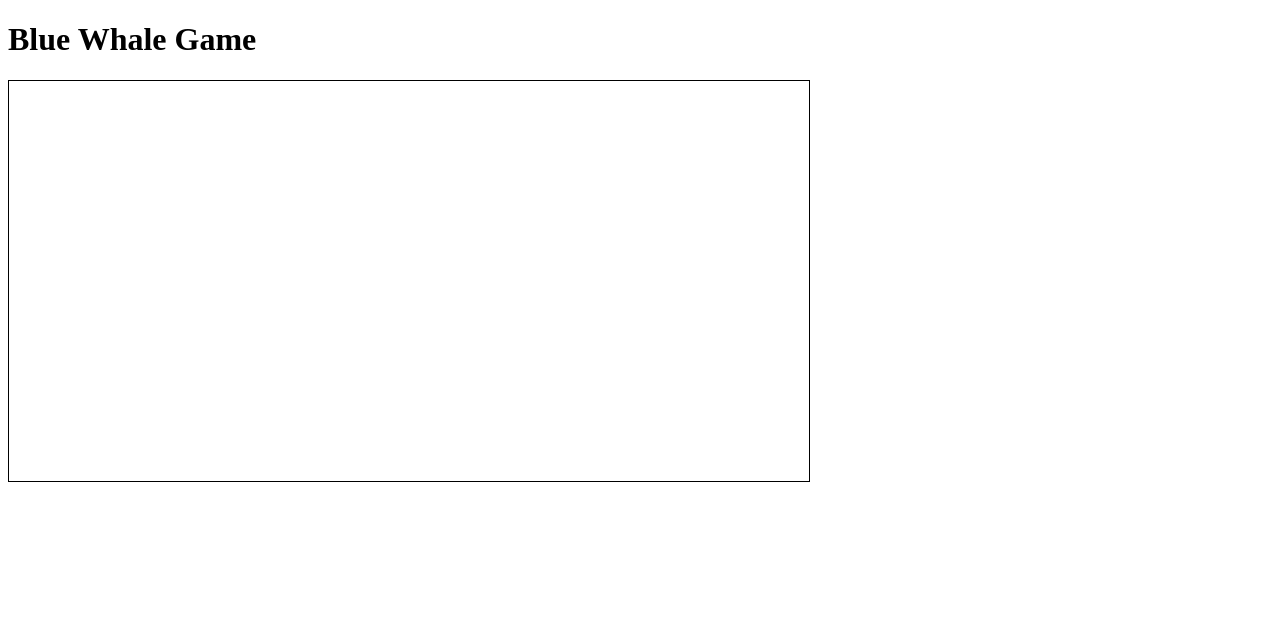
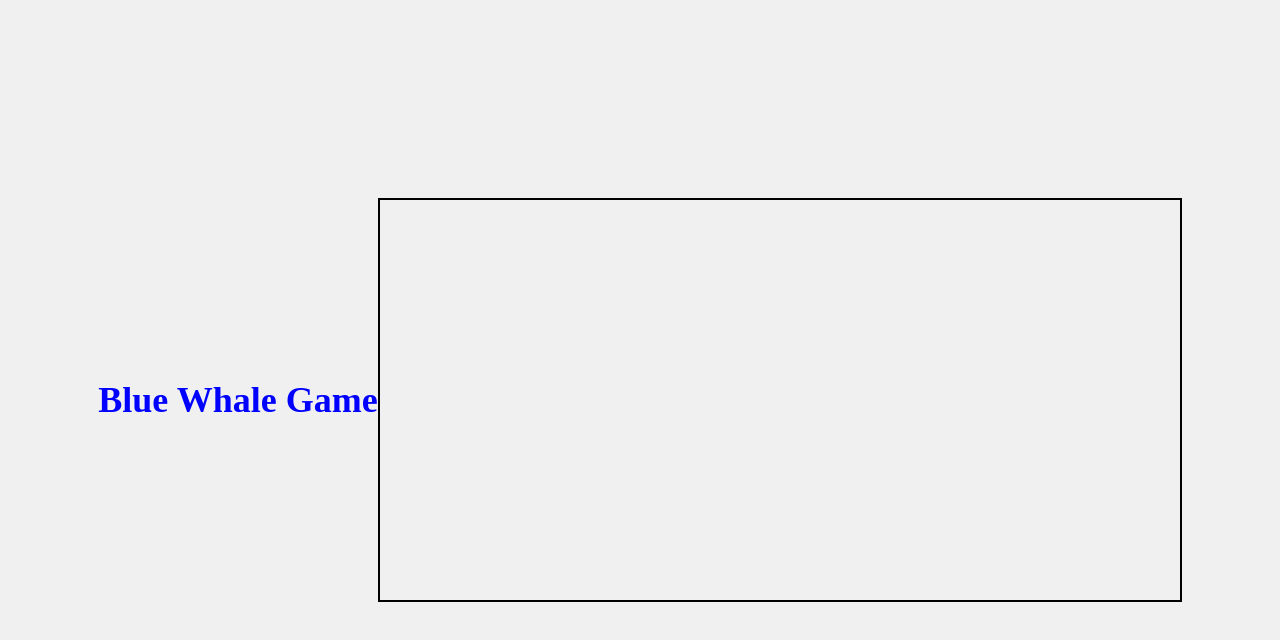
Before and after one commit to Blue-Whale-Game/Blue-Whale-Game, a plain HTML site: page index.html in a window 1280 px wide. Drawn offline with Linux system fonts and the light colour scheme.

Commit message:
Add files via upload

```diff
--- a/index.html
+++ b/index.html
@@ -1,17 +1,33 @@
 <!DOCTYPE html>
 <html>
 <head>
+  <meta charset="UTF-8">
   <title>Blue Whale Game</title>
   <style>
+    body {
+      display: flex;
+      justify-content: center;
+      align-items: center;
+      height: 100vh;
+      background-color: #f0f0f0;
+      margin: 0;
+      padding: 0;
+    }
+
     canvas {
-      border: 1px solid black;
+      border: 2px solid #000;
+    }
+
+    h1 {
+      text-align: center;
+      font-size: 36px;
+      color: blue;
     }
   </style>
 </head>
 <body>
   <h1>Blue Whale Game</h1>
   <canvas id="gameCanvas" width="800" height="400"></canvas>
-
   <script src="game.js"></script>
 </body>
 </html>
```
